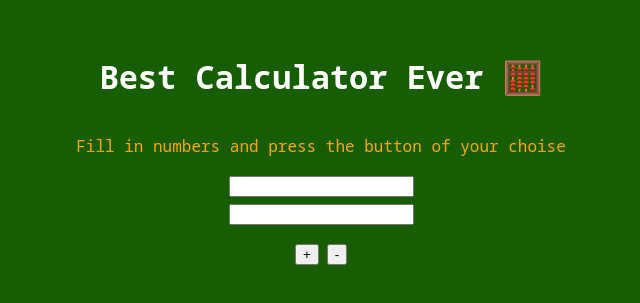
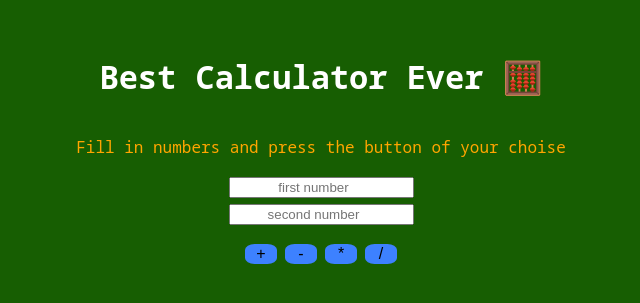
Before and after one commit to riittagerhards/calculator, a plain HTML site: page index.html in a window 1280 px wide. Shown: the part 259-562 px from the top of the page, without its empty margins (319-959 px from the left). Drawn offline with Linux system fonts and the light colour scheme.

Commit message:
Clean code

```diff
--- a/lib/createButtonComponent.js
+++ b/lib/createButtonComponent.js
@@ -1,5 +1,4 @@
 import { createElement } from "./elements.js";
-import { createInputComponent } from "./createInputComponent.js";
 
 export function createButtonComponent(type, onClick) {
   const button = createElement("button", {
--- a/main.js
+++ b/main.js
@@ -13,8 +13,8 @@ function createApp() {
   appElement.append(titleComponent);
   appElement.append(instructionComponent);
 
-  const firstNumber = createInputComponent("");
-  const secondNumber = createInputComponent("");
+  const firstNumber = createInputComponent("first number");
+  const secondNumber = createInputComponent("second number");
   appElement.append(firstNumber, secondNumber);
 
   const wrapperElement = createElement("div", {
@@ -29,8 +29,14 @@ function createApp() {
   const calcDiff = createButtonComponent("-", function () {
     alert(Number(firstNumber.value) - Number(secondNumber.value));
   });
+  const calcMultiply = createButtonComponent("*", function () {
+    alert(Number(firstNumber.value) * Number(secondNumber.value));
+  });
+  const calcQuotient = createButtonComponent("/", function () {
+    alert(Number(firstNumber.value) / Number(secondNumber.value));
+  });
 
-  wrapperElement.append(calcSum, calcDiff);
+  wrapperElement.append(calcSum, calcDiff, calcMultiply, calcQuotient);
 }
 
 createApp();
--- a/style.css
+++ b/style.css
@@ -53,6 +53,7 @@ h5 {
 
 .input-field {
   margin: 0.2rem;
+  text-align: center;
 }
 
 .wrapper {
@@ -60,3 +61,11 @@ h5 {
   margin-top: 1rem;
   gap: 0.5rem;
 }
+
+.button {
+  background-color: rgb(61, 129, 255);
+  border: 0;
+  border-radius: 30%;
+  font-size: 1rem;
+  width: 2rem;
+}
```
